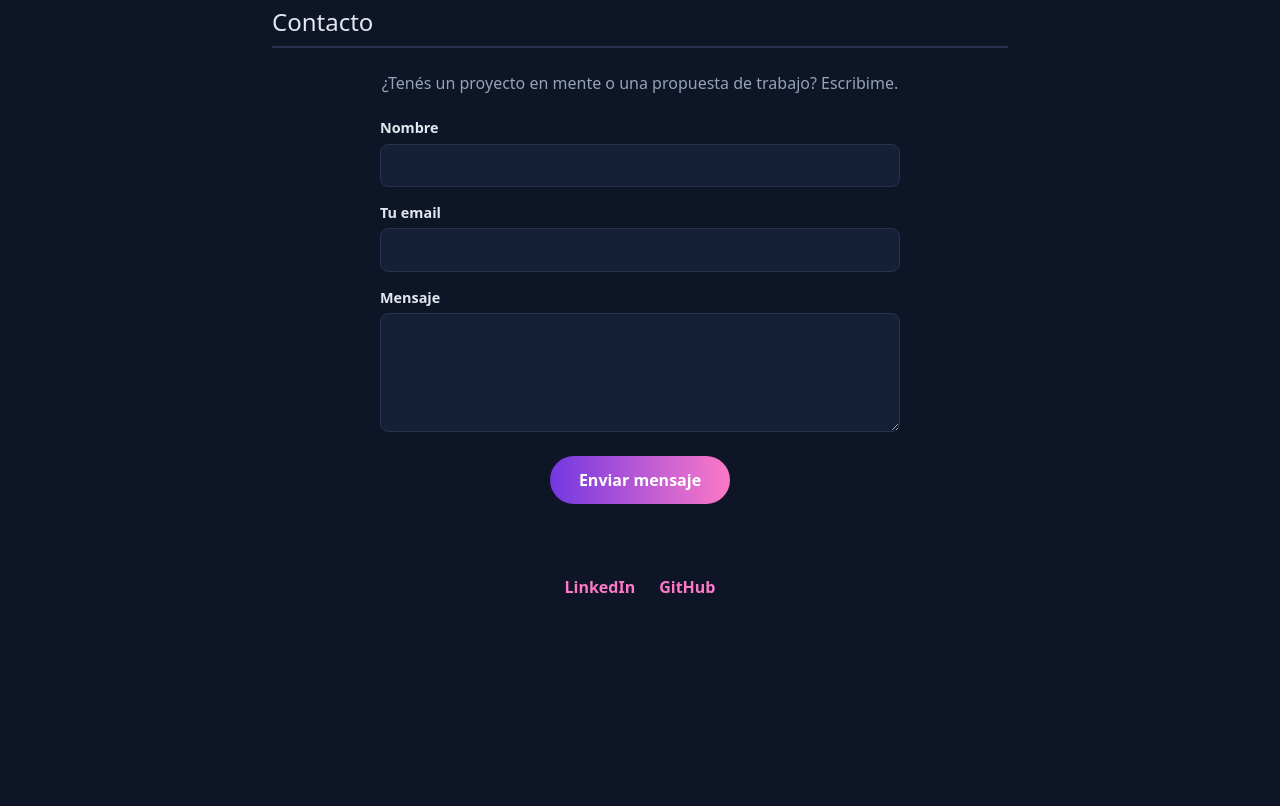
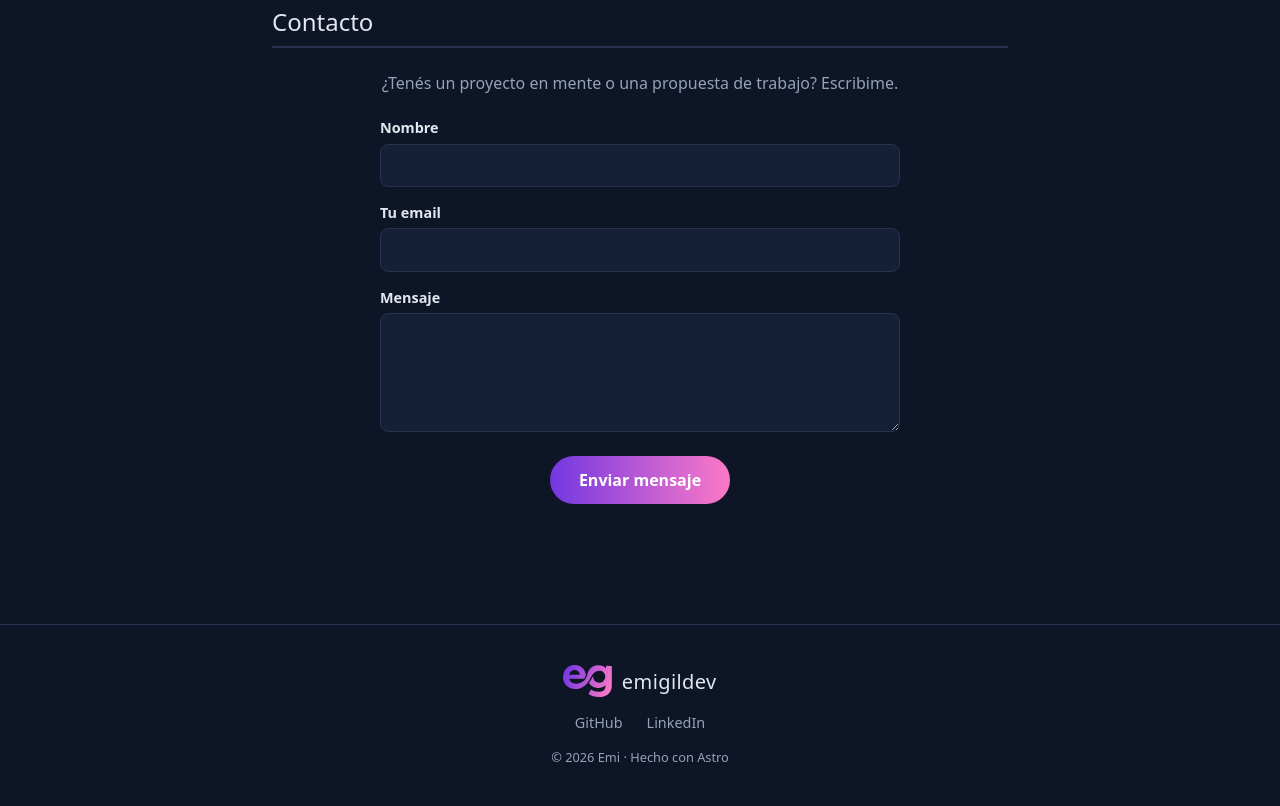
Before and after one commit to emigildev/portfolio, an Astro site: page / in a window 1280 px wide. Shown: the part 2756-3562 px from the top of the page. Before the commit the page ends 3450 px from the top, so only its background shows below. Built offline with nearby package versions, Linux system fonts and the light colour scheme; Astro itself is replaced by a stand-in of ours.

Commit message:
Agregar pie de página con logo, redes y año
- Nuevo componente Footer: logo "eg" con el nombre emigildev, links a
  GitHub y LinkedIn (desde perfil.ts) y © con el año, que se calcula al
  compilar.
- Se suma al Layout, así aparece en todas las páginas.
- Contacto: se quitan los links a GitHub y LinkedIn, que quedaban
  repetidos justo arriba del pie.

Co-Authored-By: Claude Opus 5.5 <noreply@anthropic.com>
Claude-Session: https://claude.ai/code/session_01UtvMTiAH79qW5P5NAe2NNo

```diff
--- a/src/components/Contacto.astro
+++ b/src/components/Contacto.astro
@@ -38,11 +38,6 @@ import { perfil } from "../data/perfil";
 
     <p class="resultado" role="status" aria-live="polite"></p>
   </form>
-
-  <div class="redes">
-    {perfil.linkedin && <a href={perfil.linkedin} target="_blank" rel="noopener">LinkedIn</a>}
-    <a href={perfil.github} target="_blank" rel="noopener">GitHub</a>
-  </div>
 </section>
 
 <script>
@@ -92,7 +87,7 @@ import { perfil } from "../data/perfil";
     flex-direction: column;
     gap: 1rem;
     max-width: 520px;
-    margin: 1.5rem auto 0;
+    margin: 1.5rem auto 3rem;
   }
 
   label {
@@ -170,22 +165,4 @@ import { perfil } from "../data/perfil";
   .resultado[data-tipo="error"] {
     color: #f87171;
   }
-
-  .redes {
-    display: flex;
-    justify-content: center;
-    gap: 1.5rem;
-    margin-top: 2rem;
-    padding-bottom: 4rem;
-  }
-
-  .redes a {
-    color: var(--color-rosa);
-    font-weight: 600;
-    text-decoration: none;
-  }
-
-  .redes a:hover {
-    text-decoration: underline;
-  }
 </style>
--- /dev/null
+++ b/src/components/Footer.astro
@@ -0,0 +1,67 @@
+---
+import Logo from "../assets/logo-eg.svg";
+import { perfil } from "../data/perfil";
+
+// Se calcula al compilar el sitio: se actualiza solo en cada publicación
+const anio = new Date().getFullYear();
+---
+
+<footer class="pie">
+  <div class="marca">
+    <Logo height={32} aria-hidden="true" />
+    <span class="nombre">emigildev</span>
+  </div>
+
+  <nav class="redes" aria-label="Redes">
+    <a href={perfil.github} target="_blank" rel="noopener">GitHub</a>
+    {perfil.linkedin && <a href={perfil.linkedin} target="_blank" rel="noopener">LinkedIn</a>}
+  </nav>
+
+  <p class="legal">© {anio} Emi · Hecho con Astro</p>
+</footer>
+
+<style>
+  .pie {
+    display: flex;
+    flex-direction: column;
+    align-items: center;
+    gap: 1rem;
+    padding: 2.5rem 1rem;
+    border-top: 1px solid var(--color-borde);
+  }
+
+  .marca {
+    display: flex;
+    align-items: center;
+    gap: 0.6rem;
+  }
+
+  .nombre {
+    font-size: 1.25rem;
+    font-weight: 500;
+    letter-spacing: 0.02em;
+    color: var(--color-texto);
+  }
+
+  .redes {
+    display: flex;
+    gap: 1.5rem;
+  }
+
+  .redes a {
+    color: var(--color-texto-suave);
+    text-decoration: none;
+    font-size: 0.9rem;
+    transition: color 0.2s;
+  }
+
+  .redes a:hover {
+    color: var(--color-rosa);
+  }
+
+  .legal {
+    margin: 0;
+    font-size: 0.8rem;
+    color: var(--color-texto-suave);
+  }
+</style>
--- a/src/layouts/Layout.astro
+++ b/src/layouts/Layout.astro
@@ -1,5 +1,6 @@
 ---
 import Header from "../components/Header.astro";
+import Footer from "../components/Footer.astro";
 
 interface Props {
   title: string;
@@ -44,6 +45,7 @@ const urlImagen = new URL(`${import.meta.env.BASE_URL}/og-imagen.png`, Astro.sit
   <body>
     <Header />
     <slot />
+    <Footer />
   </body>
 </html>
 
```
